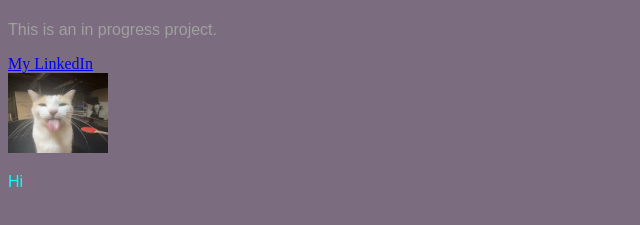
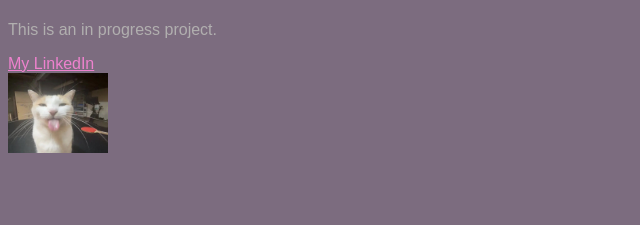
Before and after one commit to CharlieFranzel/CharlieFranzel.github.io, a plain HTML site: page index.html in a window 1280 px wide. Shown: the part 59-284 px from the top of the page, without its empty margins (0-640 px from the left). Drawn offline with Linux system fonts and the light colour scheme.

Commit message:
asthetics

```diff
--- a/index.html
+++ b/index.html
@@ -6,12 +6,10 @@
 </head>
 <body bgcolor="#7C6C7F">
     <h1 style="color: rgb(255, 255, 255);font-family: 'Arial';">My personal website</h1>
-    <p style="color:rgb(160, 160, 160);font-family: 'Arial';">This is an in progress project.</p>
-    <a href="https://www.linkedin.com/in/charlie-franzel-a0a450272/">My LinkedIn</a>
+    <p style="color:rgb(177, 175, 175);font-family: 'Arial';">This is an in progress project.</p>
+    <a style="color: rgb(238, 130, 206);font-family: Arial, Helvetica, sans-serif;" href="https://www.linkedin.com/in/charlie-franzel-a0a450272/">My LinkedIn</a>
     <div>
         <img src="cat.jpg" alt="cat" width="100" height="80">
     </div>
 </body>
 </html>
-
-<p style="font-family:'Arial';color: aqua;">Hi</p>
```
